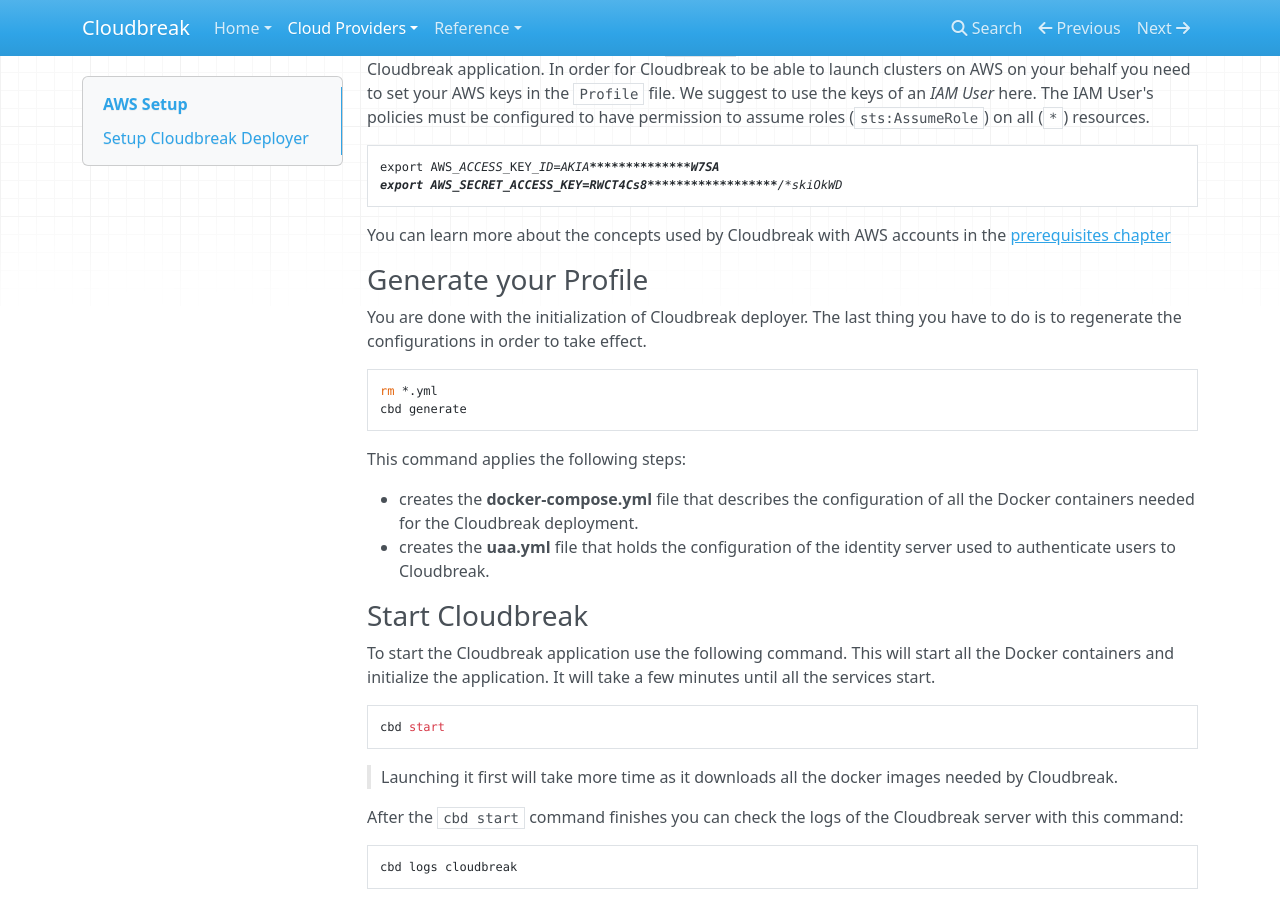
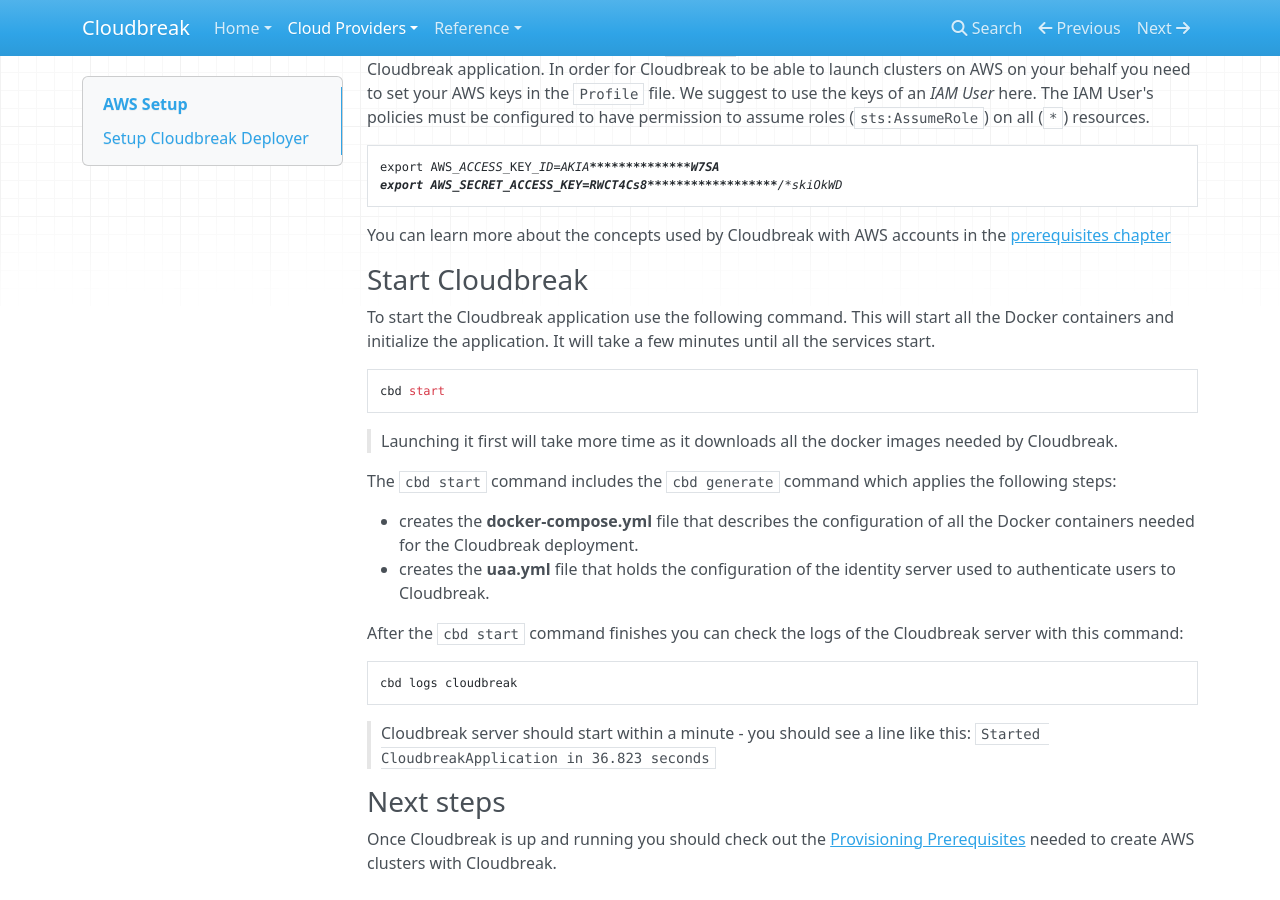
Before and after one commit to wprender/cloudbreak-docs, an MkDocs documentation site: the page built from docs/aws.md, in a window 1280 px wide and 900 px high, scrolled down 605 px. Built offline with MkDocs 1.6.1, drawn with Linux system fonts in a browser that asks for light colours; nearby versions of some CDN libraries; old or Windows-style settings are respelled for this version of MkDocs.

Commit message:
cbd generate is no longer required

````diff
--- a/docs/aws.md
+++ b/docs/aws.md
@@ -35,19 +35,6 @@ export AWS_SECRET_ACCESS_KEY=RWCT4Cs8******************/*skiOkWD
 
 You can learn more about the concepts used by Cloudbreak with AWS accounts in the [prerequisites chapter](aws_pre_prov.md)
 
-### Generate your Profile
-
-You are done with the initialization of Cloudbreak deployer. The last thing you have to do is to regenerate the configurations in order to take effect.
-
-```
-rm *.yml
-cbd generate
-```
-
-This command applies the following steps:
-
-- creates the **docker-compose.yml** file that describes the configuration of all the Docker containers needed for the Cloudbreak deployment.
-- creates the **uaa.yml** file that holds the configuration of the identity server used to authenticate users to Cloudbreak.
 
 ### Start Cloudbreak
 
@@ -60,6 +47,11 @@ cbd start
 
 >Launching it first will take more time as it downloads all the docker images needed by Cloudbreak.
 
+The `cbd start` command includes the `cbd generate` command which applies the following steps:
+
+- creates the **docker-compose.yml** file that describes the configuration of all the Docker containers needed for the Cloudbreak deployment.
+- creates the **uaa.yml** file that holds the configuration of the identity server used to authenticate users to Cloudbreak.
+
 After the `cbd start` command finishes you can check the logs of the Cloudbreak server with this command:
 
 ```
````
